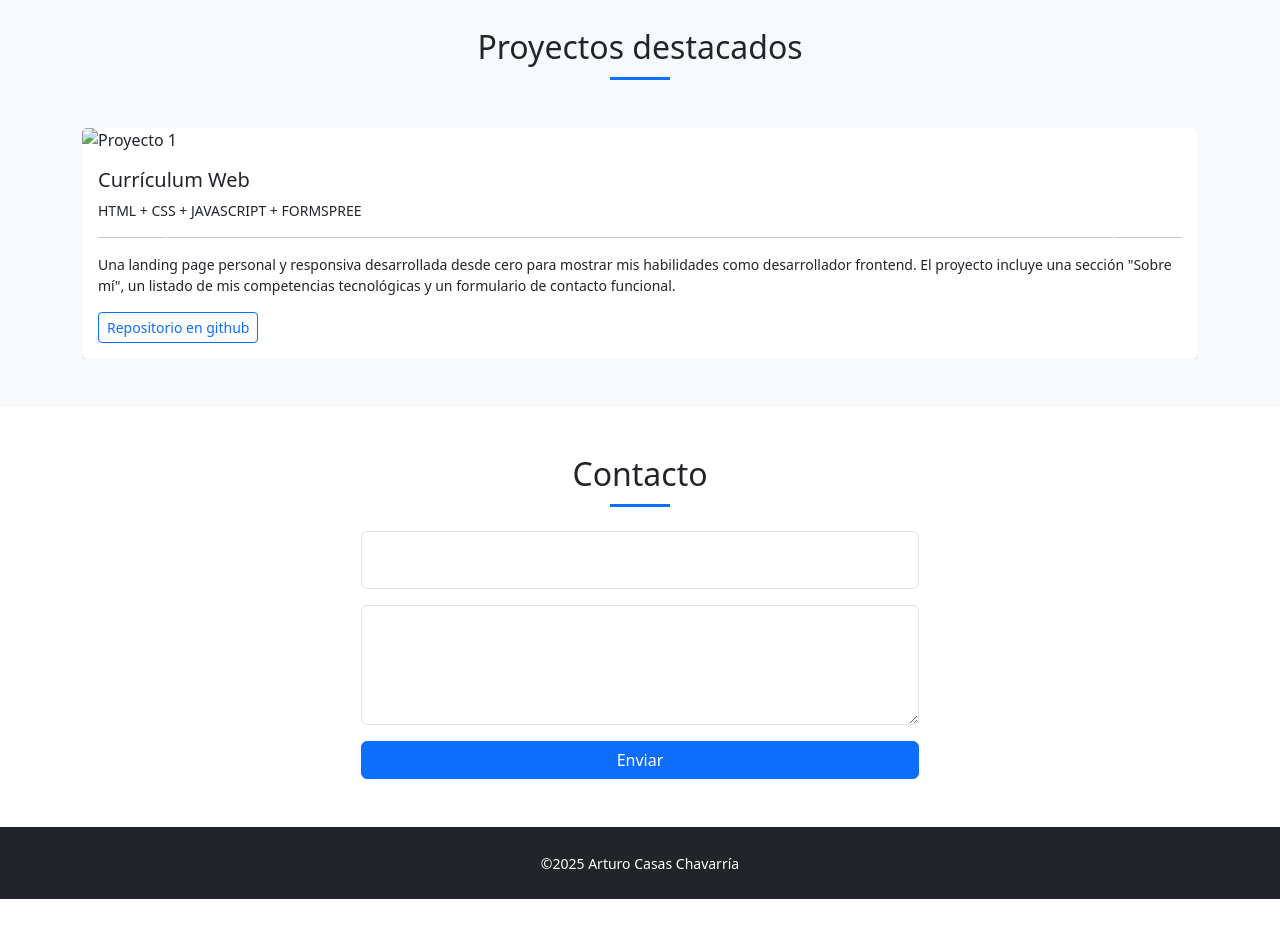
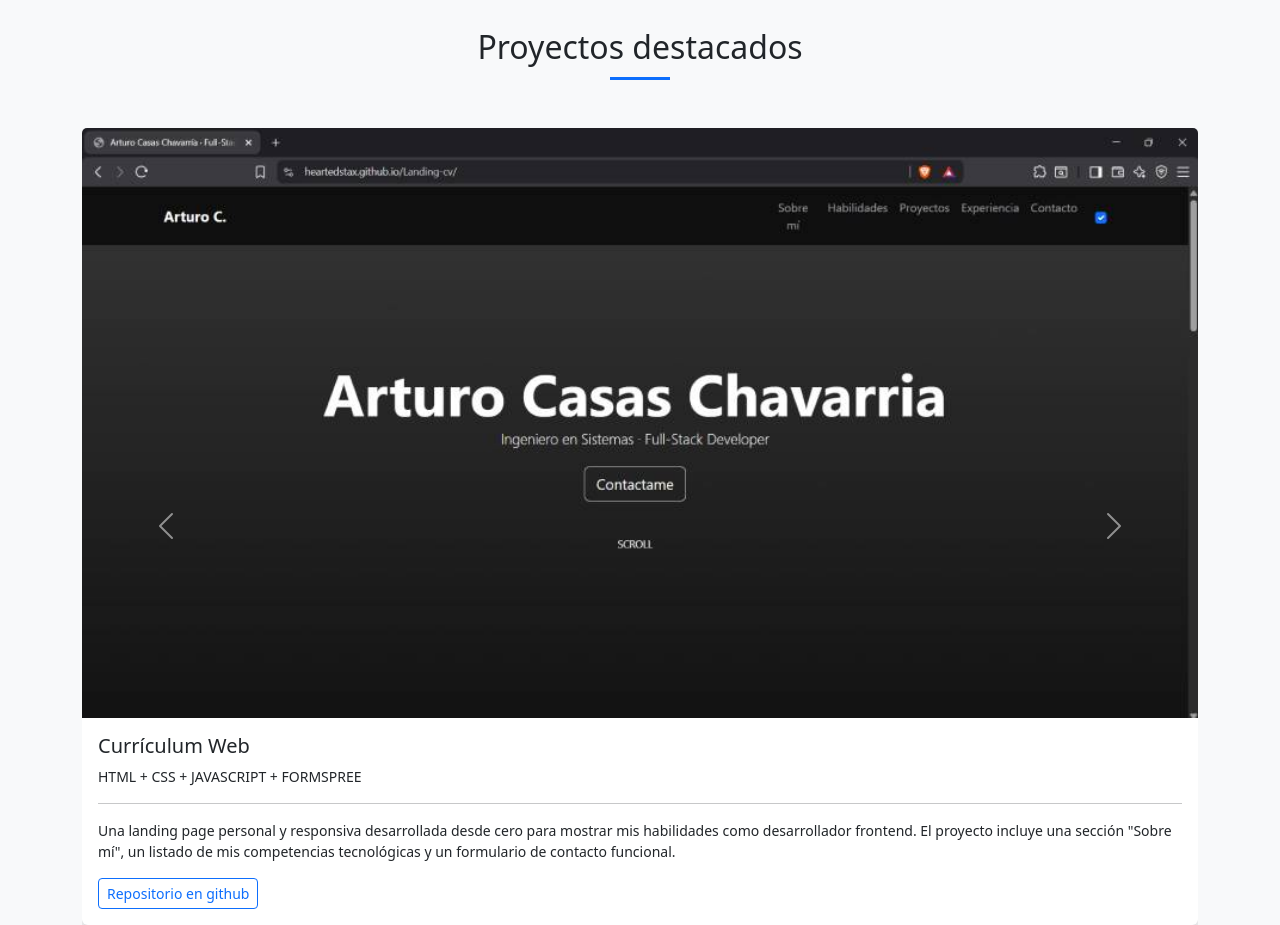
Before and after one commit to HeartedStax/Landing-cv, a plain HTML site: page index.html in a window 1280 px wide. Shown: the part 1820-2745 px from the top of the page. Before the commit the page ends 2719 px from the top, so only its background shows below. Drawn offline with nearby package versions, Linux system fonts and the light colour scheme.

Commit message:
Se corrige error de compatibilidad de imagenes

```diff
--- a/index.html
+++ b/index.html
@@ -112,7 +112,7 @@
         <div class="carousel-inner">
           <div class="carousel-item active">
             <div class="card shadow border-0">
-              <img src="./media/MuestraCurriculumWeb.png" class="card-img-top" alt="Proyecto 1">
+              <img src="./media/CapturaCV.jpg" class="card-img-top" alt="Proyecto 1">
               <div class="card-body">
                 <h5 class="card-title">Currículum Web</h5>
                 <p class="card-text small">HTML + CSS + JAVASCRIPT + FORMSPREE</p>
```
Also changed, not shown: media/Captura de pantalla 2025-10-13 165619.png (deleted), media/CapturaCV.jpg (added).
